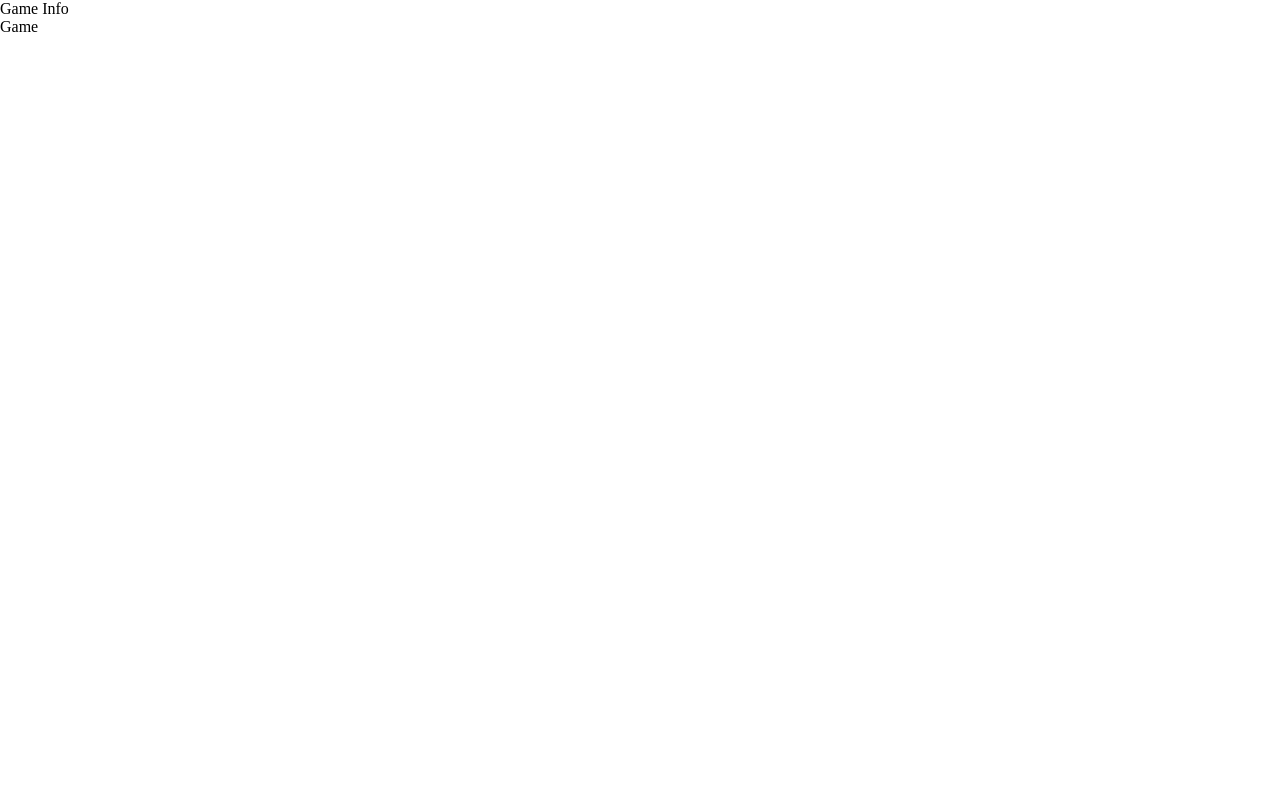
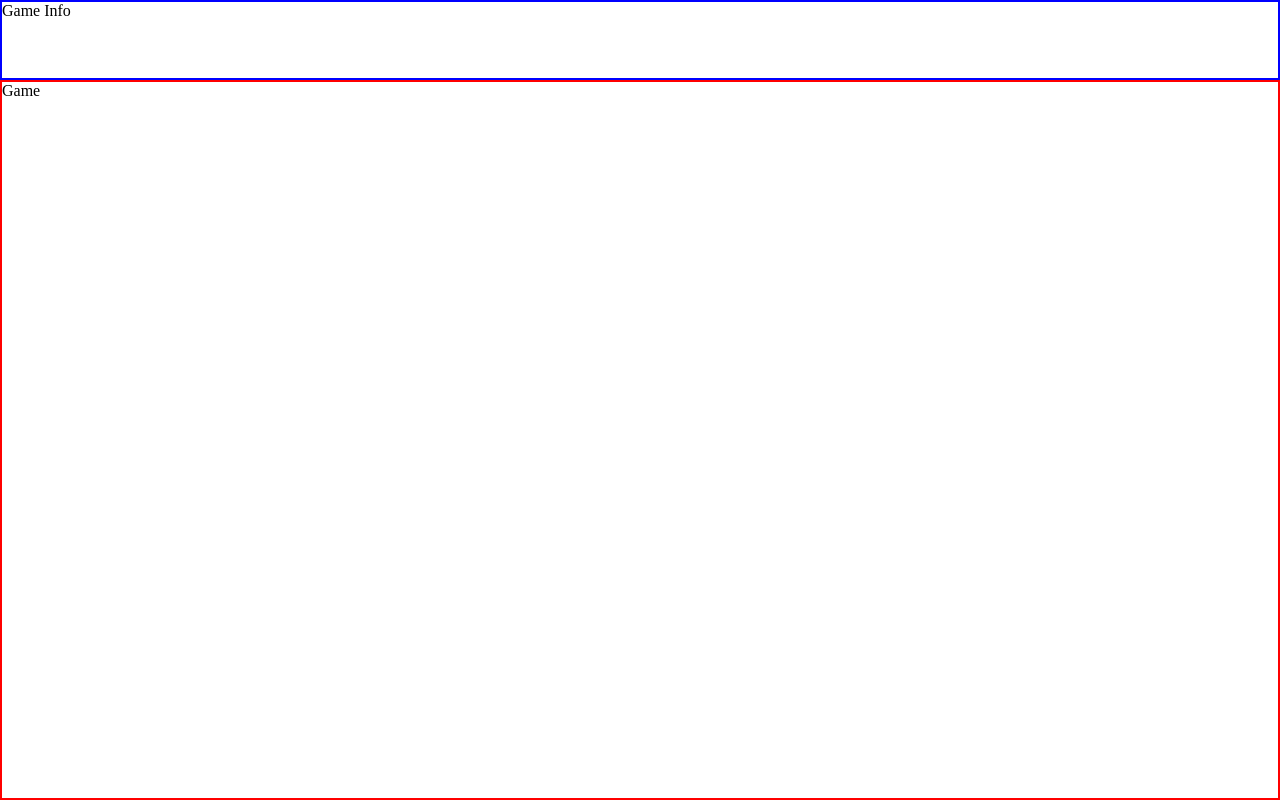
Before and after one commit to J-Whisler/rockpaperscissors, a React (Create React App) app: page / in a window 1280 px wide. Built offline with nearby package versions, Linux system fonts and the light colour scheme.

Commit message:
initial Game and Game Info component styling

```diff
--- a/src/App.js
+++ b/src/App.js
@@ -5,7 +5,7 @@ import Game from './components/Game';
 function App() {
   return (
     <div className="App">
-      <GameInfo />
+
       <Game />
     </div>
   );
--- a/src/components/Game.jsx
+++ b/src/components/Game.jsx
@@ -1,10 +1,19 @@
 import { useState } from "react";
 import styled from "styled-components";
+import GameInfo from "./GameInfo";
 
 const Game = () => {
-  return <GameContainer>Game</GameContainer>;
+  return (
+    <>
+      <GameInfo />
+      <GameContainer>Game</GameContainer>
+    </>
+  );
 };
 
-const GameContainer = styled.div``;
+const GameContainer = styled.div`
+  border: 2px solid red;
+  height: 90vh;
+`;
 
 export default Game;
--- a/src/components/GameInfo.jsx
+++ b/src/components/GameInfo.jsx
@@ -1,7 +1,13 @@
 import { useState } from "react";
+import styled from "styled-components";
 
 const GameInfo = () => {
-  return <div>Game Info</div>;
+  return <GameInfoContainer>Game Info</GameInfoContainer>;
 };
 
+const GameInfoContainer = styled.div`
+  border: 2px solid blue;
+  height: 10vh;
+`;
+
 export default GameInfo;
```
